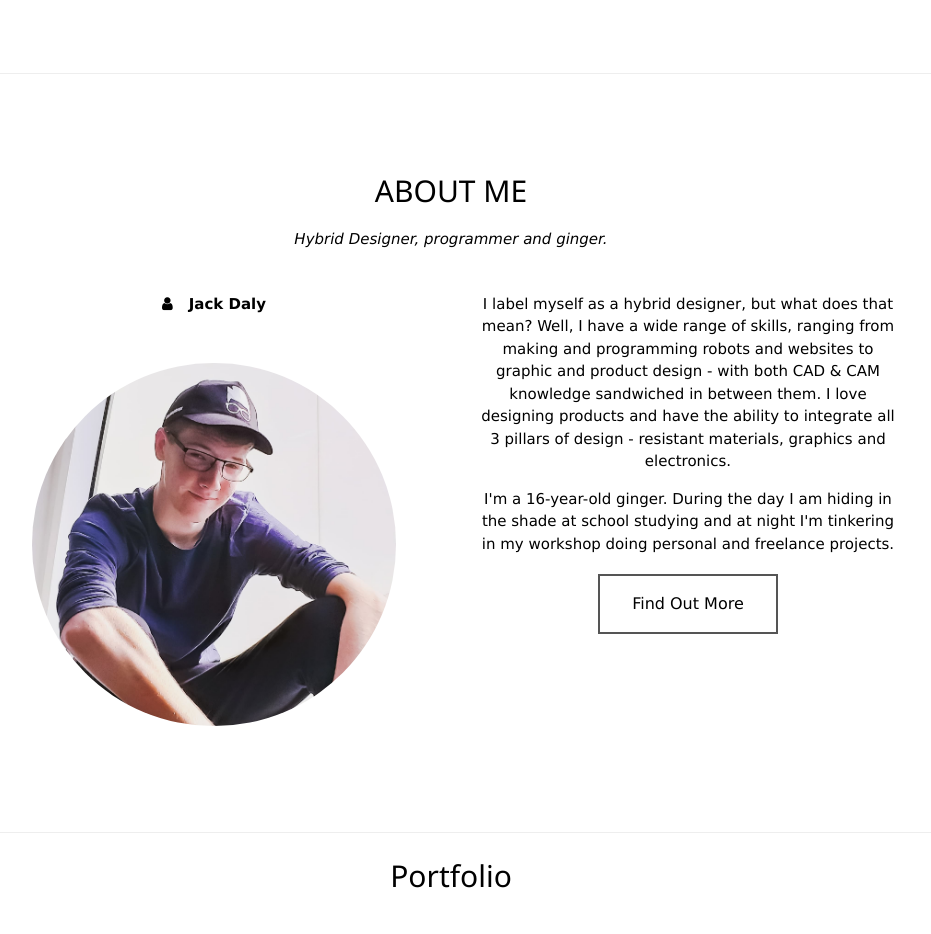
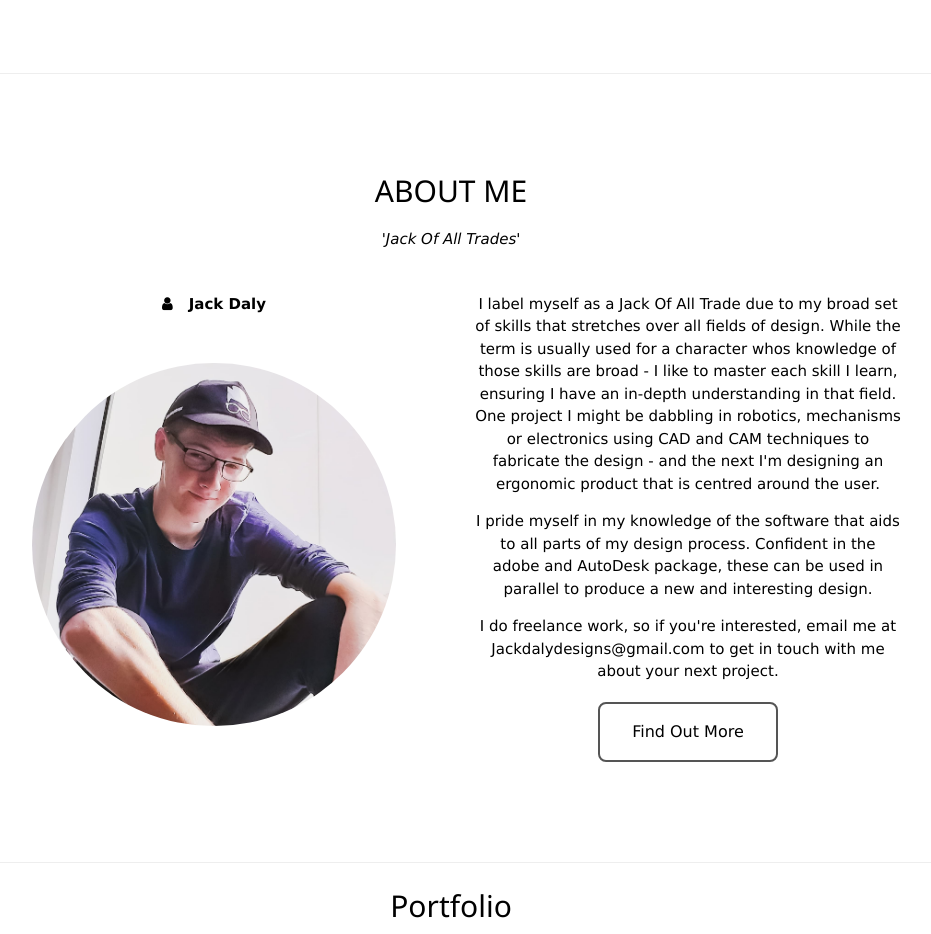
Before and after one commit to jackdaly/jackdaly.github.io, a PHP site: page / in a window 1280 px wide. Shown: the part 773-1707 px from the top of the page, without its empty margins (189-1120 px from the left). Run offline with PHP 8.4, Linux system fonts and the light colour scheme.

Commit message:
asethtic

```diff
--- a/CSS/stylesheet.css
+++ b/CSS/stylesheet.css
@@ -365,6 +365,7 @@ transition: 0.2s; /* Add a transition effect (when scrolling - and font size is
     -webkit-transition-duration: 0.4s; /* Safari */
     transition-duration: 0.4s;
     cursor: pointer;
+    border-radius: 1vh;
 }
 
 .button5 {
--- a/index.html
+++ b/index.html
@@ -298,7 +298,7 @@
                             <!-- Container (About Section) -->
                             <div class="w3-content w3-container w3-padding-64" id="about">
                                 <h2 class="w3-center">ABOUT ME</h2>
-                                <p class="w3-center"><em>Hybrid Designer, programmer and ginger.</em></p>
+                                <p class="w3-center"><em>'Jack Of All Trades'</em></p>
                                 <div class="w3-row">
                                     <div class="w3-col m6 w3-center w3-padding-large">
                                         <p><b><i class="fa fa-user w3-margin-right"></i>Jack Daly</b></p><br>
@@ -307,8 +307,11 @@
 
 
                                     <div class="w3-col m6  w3-padding-large">
-                                        <p>I label myself as a hybrid designer, but what does that mean? Well, I have a wide range of skills, ranging from making and programming robots and websites to graphic and product design - with both CAD & CAM knowledge sandwiched in between them. I love designing products and have the ability to integrate all 3 pillars of design - resistant materials, graphics and electronics. </p>
-                                        <p>I'm a 16-year-old ginger. During the day I am hiding in the shade at school studying and at night I'm tinkering in my workshop doing personal and freelance projects.</p>
+                                        <p>I label myself as a Jack Of All Trade due to my broad set of skills that stretches over all fields of design. While the term is usually used for a character whos knowledge of those skills are broad - I like to master each skill I learn, ensuring I have an in-depth understanding in that field. One project I might be dabbling in robotics, mechanisms or electronics using CAD and CAM techniques to fabricate the design - and the next I'm designing an ergonomic product that is centred around the user.</p>
+
+                                        <p>I pride myself in my knowledge of the software that aids to all parts of my design process. Confident in the adobe and AutoDesk package, these can be used in parallel to produce a new and interesting design. </p>
+
+                                        <p> I do freelance work, so if you're interested, email me at Jackdalydesigns@gmail.com to get in touch with me about your next project. </p>
                                         <button class="button button5" ><a href="Coming_Soon.html" style="text-decoration:none">Find Out More</a></button>
                                     </div>
                                 </div>
```
Also changed, not shown: Coming_Soon.html (+22 -6 lines).
